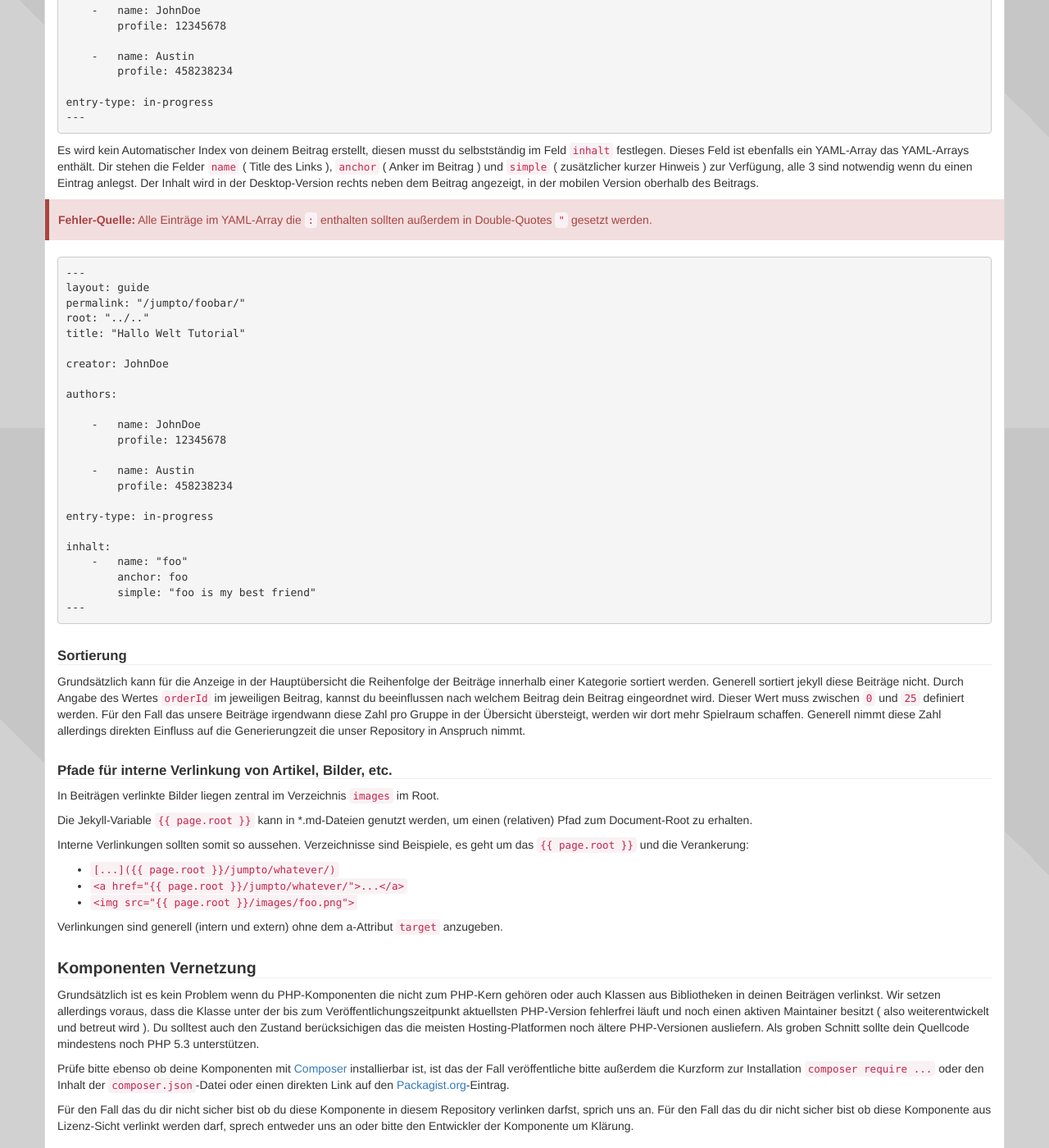
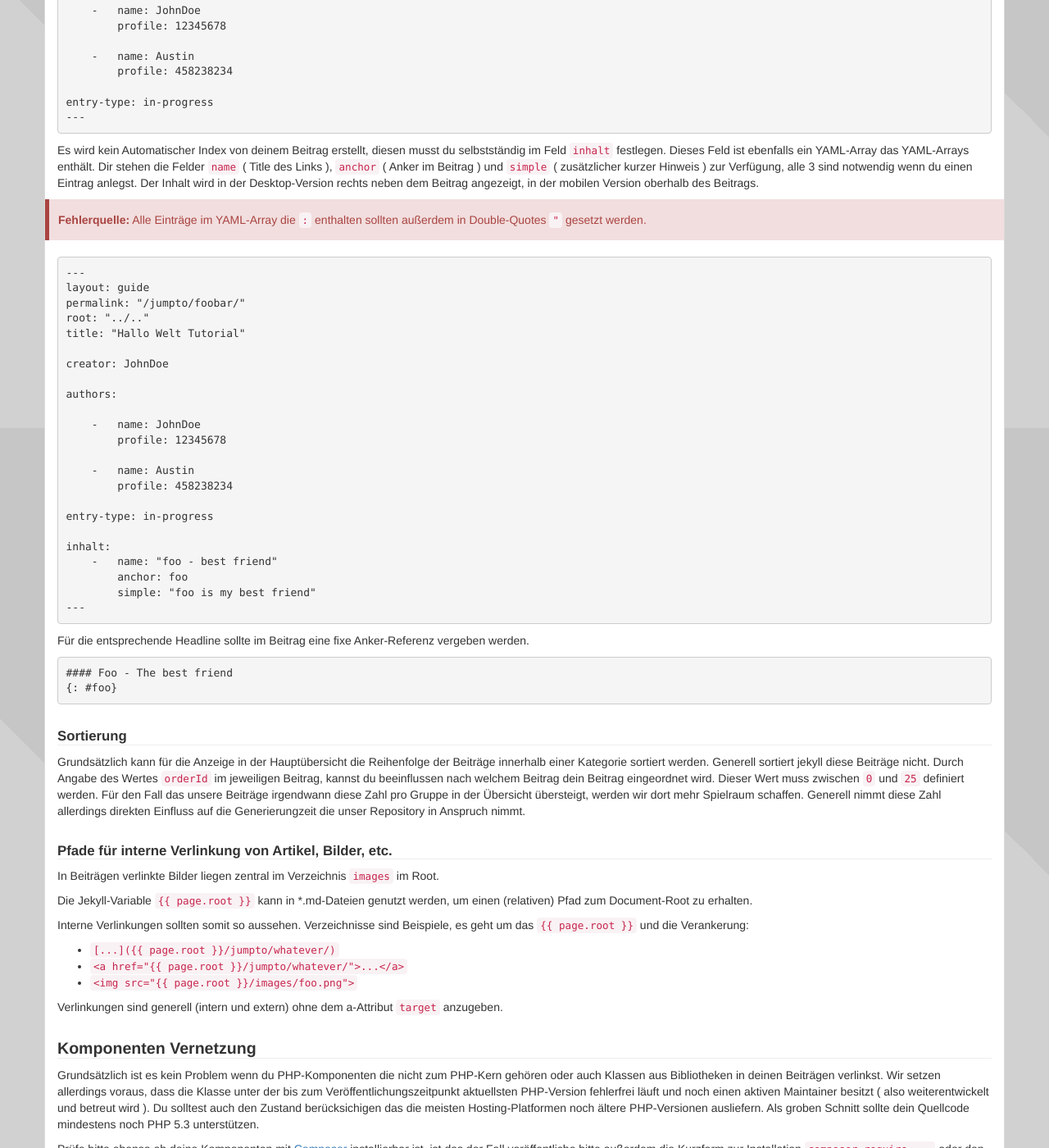
Before and after one commit to php-de/php-de.github.io, a Jekyll site: the page built from contribute.md, in a window 1280 px wide and 1400 px high, scrolled down 2178 px. Shown: the whole window at 82% size. Built offline with Jekyll 4.4.1, drawn with Linux system fonts in a browser that asks for light colours; nearby versions of some CDN libraries.

Commit message:
Hinweis fixe Anker

```diff
--- a/contribute.md
+++ b/contribute.md
@@ -131,7 +131,8 @@ entry-type: in-progress
 
 Es wird kein Automatischer Index von deinem Beitrag erstellt, diesen musst du selbstständig im Feld `inhalt` festlegen. Dieses Feld ist ebenfalls ein YAML-Array das YAML-Arrays enthält. Dir stehen die Felder `name` ( Title des Links ), `anchor` ( Anker im Beitrag ) und `simple` ( zusätzlicher kurzer Hinweis ) zur Verfügung, alle 3 sind notwendig wenn du einen Eintrag anlegst. Der Inhalt wird in der Desktop-Version rechts neben dem Beitrag angezeigt, in der mobilen Version oberhalb des Beitrags.
 
-<div class="alert alert-danger"><strong>Fehler-Quelle:</strong> Alle Einträge im YAML-Array die <code>:</code> enthalten sollten außerdem in Double-Quotes <code>"</code> gesetzt werden.</div>
+
+<div class="alert alert-danger"><strong>Fehlerquelle:</strong> Alle Einträge im YAML-Array die <code>:</code> enthalten sollten außerdem in Double-Quotes <code>"</code> gesetzt werden.</div>
 
 ~~~ yaml
 ---
@@ -153,11 +154,19 @@ authors:
 entry-type: in-progress
 
 inhalt:
-    -   name: "foo"
+    -   name: "foo - best friend"
         anchor: foo
         simple: "foo is my best friend"
 ---
 ~~~
+
+Für die entsprechende Headline sollte im Beitrag eine fixe Anker-Referenz vergeben werden.
+
+~~~ yaml
+#### Foo - The best friend
+{: #foo}
+~~~
+
 
 #### Sortierung
 
```
